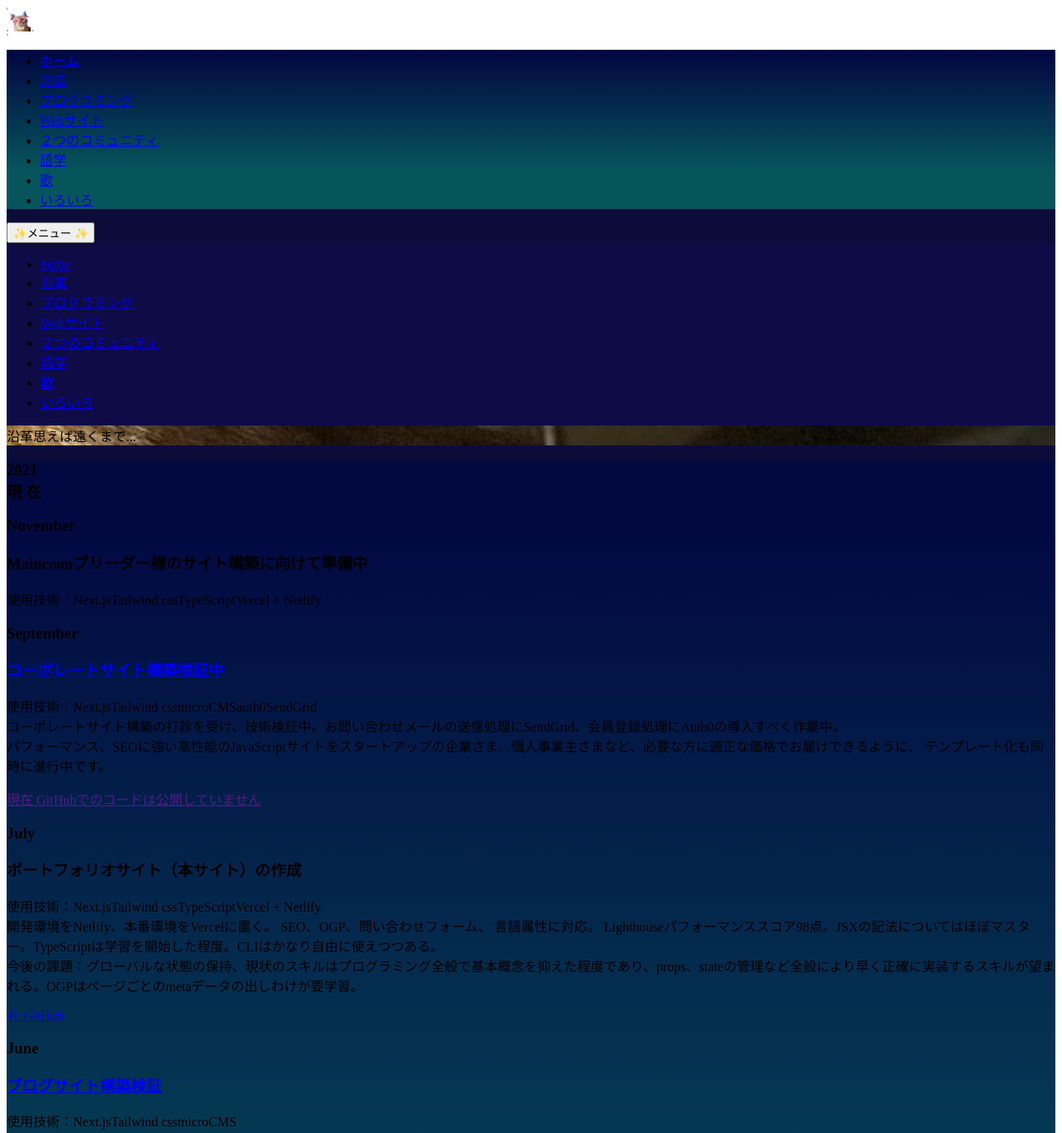
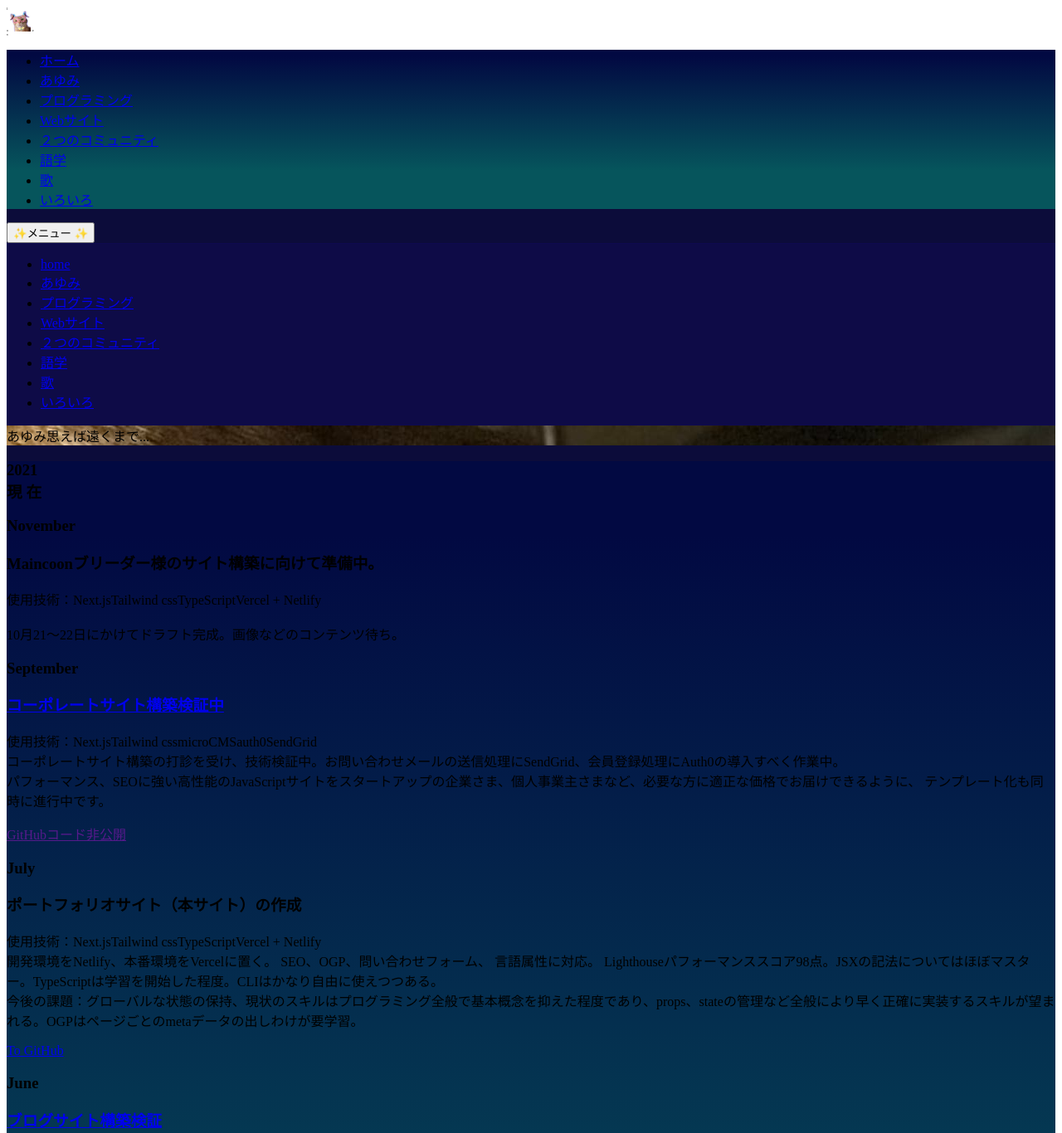
Before and after one commit to yoko-at-home/yoko-2021, a Next.js app: page /skills in a window 1280 px wide. Shown: the top 1366 px of the page at 83% size. Built offline with nearby package versions, Linux system fonts and the light colour scheme.

Commit message:
📝 あゆみを更新

```diff
--- a/src/components/NavBar.js
+++ b/src/components/NavBar.js
@@ -52,7 +52,7 @@ export const Navbar = () => {
                 <Link href='/skills'>
                   <a className='flex items-center md:py-3 lg:py-2 px-3 text-xs font-bold text-white uppercase'>
                     <span className='py-3 mx-auto ml-2 w-32 md:w-96 text-center text-yellow-100 hover:bg-gray-700 hover:bg-opacity-90 rounded-tl-full rounded-br-full'>
-                      沿革
+                      あゆみ
                     </span>
                   </a>
                 </Link>
--- a/src/components/Sidebar/index.js
+++ b/src/components/Sidebar/index.js
@@ -22,7 +22,7 @@ export const Sidebar = () => {
             <li className='flex'>
               <Link href='/skills'>
                 <a className='flex py-3 lg:py-2 px-3 text-xs font-bold tracking-widest text-white hover:text-yellow-400'>
-                  <span className='py-3 ml-2 text-yellow-100'>沿革</span>
+                  <span className='py-3 ml-2 text-yellow-100'>あゆみ</span>
                 </a>
               </Link>
             </li>
--- a/src/components/Timeline/index.js
+++ b/src/components/Timeline/index.js
@@ -14,7 +14,7 @@ import {
 export const Timeline = () => {
   return (
     <Layout>
-      <BannerLanding title='沿革' description='思えば遠くまで...' />
+      <BannerLanding title='あゆみ' description='思えば遠くまで...' />
 
       <div
         className='container justify-start mx-auto mt-36 w-full min-h-screen rounded'
@@ -36,7 +36,7 @@ export const Timeline = () => {
             </div>
             <div className='order-1 py-4 px-6 w-5/12 bg-gray-200 rounded-lg shadow-xl'>
               <h3 className='mb-3 text-lg font-bold text-gray-800 hover:text-green-600'>
-                Maincoonブリーダー様のサイト構築に向けて準備中
+                Maincoonブリーダー様のサイト構築に向けて準備中。
               </h3>
               <p className='text-sm tracking-wide leading-snug text-gray-900 text-opacity-100'>
                 使用技術：
@@ -46,6 +46,9 @@ export const Timeline = () => {
                 <SkillTagSolid spanColor='purple'>
                   Vercel + Netlify
                 </SkillTagSolid>
+                <br />
+                <br />
+                10月21〜22日にかけてドラフト完成。画像などのコンテンツ待ち。
               </p>
               {/* <ButtonSmall src='https://github.com/yoko-at-home/yoko-2021'>
                 To GitHub
@@ -75,13 +78,12 @@ export const Timeline = () => {
                 <SkillTagSolid spanColor='purple'>auth0</SkillTagSolid>
                 <SkillTagSolid spanColor='purple'>SendGrid</SkillTagSolid>
                 <br />
-                コーポレートサイト構築の打診を受け、技術検証中。お問い合わせメールの送信処理にSendGrid、会員登録処理にAuth0の導入すべく作業中。<br/>
+                コーポレートサイト構築の打診を受け、技術検証中。お問い合わせメールの送信処理にSendGrid、会員登録処理にAuth0の導入すべく作業中。
+                <br />
                 パフォーマンス、SEOに強い高性能のJavaScriptサイトをスタートアップの企業さま、個人事業主さまなど、必要な方に適正な価格でお届けできるように、
                 テンプレート化も同時に進行中です。
               </p>
-              <ButtonSmall src=''>
-                現在 GitHubでのコードは公開していません
-              </ButtonSmall>
+              <ButtonSmall src=''>GitHubコード非公開</ButtonSmall>
             </div>
           </div>
         </div>
```
